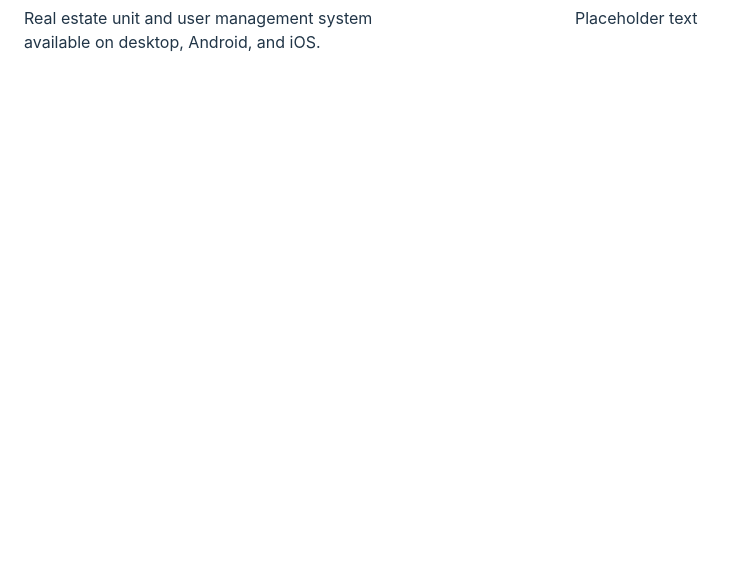
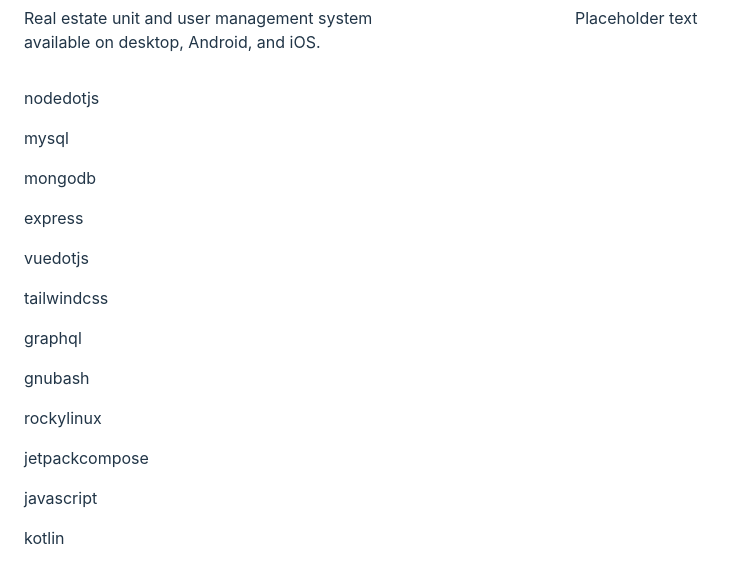
Before and after one commit to jrpdango/jrpdango.github.io, a Vue app: page / in a window 1280 px wide. Shown: the part 984-1566 px from the top of the page, without its empty margins (0-745 px from the left). Before the commit the page ends 1086 px from the top, so only its background shows below. Built offline with nearby package versions, Linux system fonts and the light colour scheme.

Commit message:
Use tech in project card

```diff
--- a/src/components/ProjectCard.vue
+++ b/src/components/ProjectCard.vue
@@ -9,7 +9,7 @@ defineProps<{
     myRole?: string,
     difficulties?: string,
     solution?: string,
-    techUsed?: string
+    techUsed?: string[]
 }>();
 </script>
 
@@ -46,6 +46,11 @@ defineProps<{
             </div>
         </div>
         <p>{{ description }}</p>
+        <div class="tech-used">
+            <div v-for="tech in techUsed" class="tech">
+                <p>{{ tech }}</p>
+            </div>
+        </div>
     </div>
 </template>
 
--- a/src/components/Projects.vue
+++ b/src/components/Projects.vue
@@ -29,6 +29,7 @@ function projectsByType(type: string) {
                 :description="project.description"
                 :source-code-url="project.sourceCodeUrl"
                 :demo-url="project.demoUrl"
+                :tech-used="project.techUsed"
             />
         </div>
     </div>
```
